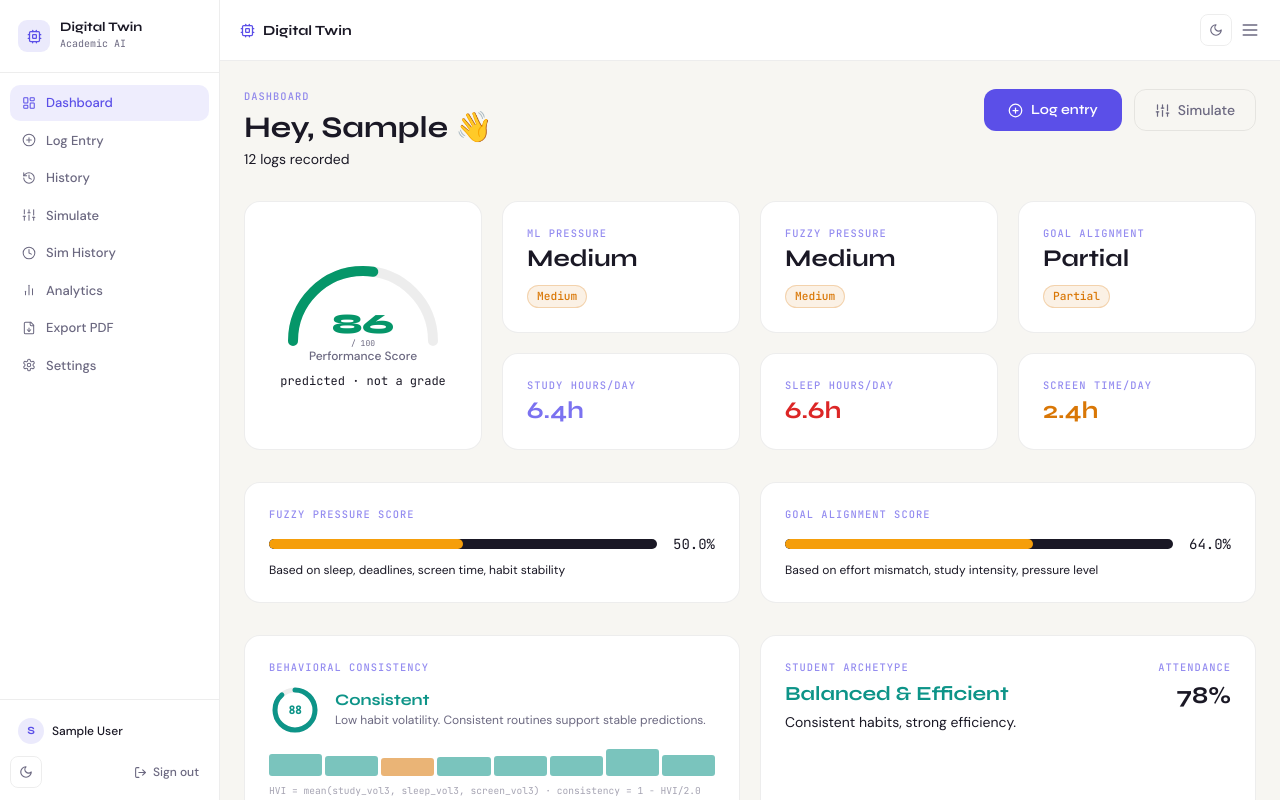
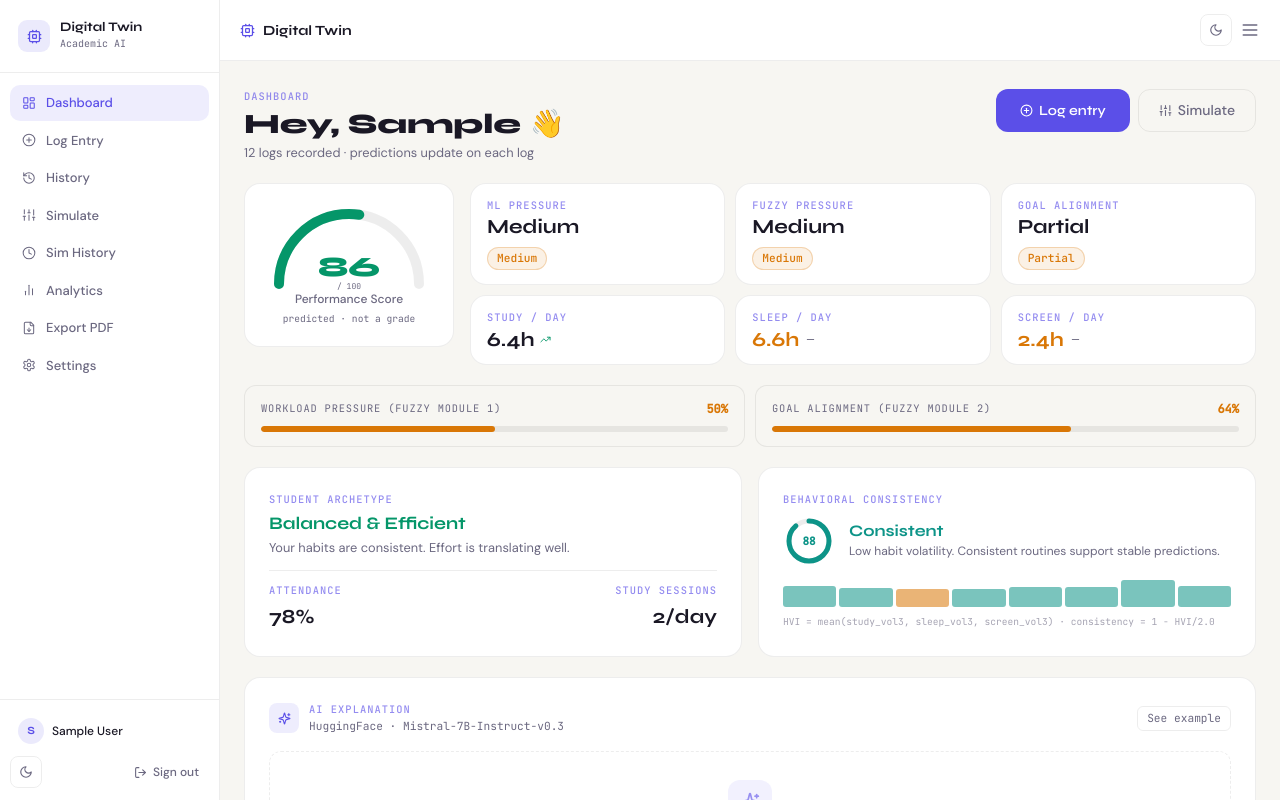
Before and after one commit to krishsinghal-5961/minor2-digital-twin, a React (Vite) app in the folder frontend/: page /app in a window 1280 px wide. Shown: the top 800 px of the page. Built offline with nearby package versions, Linux system fonts and the light colour scheme; no server answers; sample sign-in values are in the browser's storage.

Commit message:
Update Dashboard.jsx

```diff
--- a/frontend/src/pages/Dashboard.jsx
+++ b/frontend/src/pages/Dashboard.jsx
@@ -2,18 +2,48 @@ import { useEffect, useState } from 'react'
 import { useNavigate } from 'react-router-dom'
 import { api } from '../utils/api'
 import { useAuth } from '../hooks/useAuth'
-import StatCard from '../components/StatCard'
 import RiskBadge from '../components/RiskBadge'
 import ScoreGauge from '../components/ScoreGauge'
 import ConfidenceNote from '../components/ConfidenceNote'
 import GenAIExplanation from '../components/GenAIExplanation'
 import ConsistencyCard from '../components/ConsistencyCard'
-import { PlusCircle, Sliders } from 'lucide-react'
+import { PlusCircle, Sliders, TrendingUp, TrendingDown, Minus } from 'lucide-react'
 
-const clusterInfo = {
-  'Balanced & Efficient'    : { color:'text-risk-low',    desc:'Consistent habits, strong efficiency.' },
-  'Extracurricular Focused' : { color:'text-risk-medium', desc:'Active beyond academics — monitor for burnout.' },
-  'Overworked & Struggling' : { color:'text-risk-high',   desc:'High effort, low returns. Rebalance needed.' },
+const clusterDesc = {
+  'Balanced & Efficient'    : 'Your habits are consistent. Effort is translating well.',
+  'Extracurricular Focused' : 'Active beyond academics — monitor for burnout.',
+  'Overworked & Struggling' : 'High effort, low recovery. Prioritise sleep.',
+}
+const clusterColor = {
+  'Balanced & Efficient'    : '#059669',
+  'Extracurricular Focused' : '#D97706',
+  'Overworked & Struggling' : '#DC2626',
+}
+
+function TrendArrow({ logs, field }) {
+  if (!logs || logs.length < 3) return null
+  const last = logs.slice(-3).map(l => l[field])
+  const delta = last[2] - last[0]
+  if (Math.abs(delta) < 0.5) return <Minus size={11} style={{color:'var(--color-muted)'}}/>
+  return delta > 0
+    ? <TrendingUp  size={11} style={{color:'#059669'}}/>
+    : <TrendingDown size={11} style={{color:'#DC2626'}}/>
+}
+
+function FuzzyBar({ label, score, colorFn }) {
+  const pct   = Math.round(score * 100)
+  const color = colorFn(score)
+  return (
+    <div style={{padding:'14px 16px', borderRadius:12, border:'1px solid var(--color-border)', background:'var(--color-surface)'}}>
+      <div style={{display:'flex', alignItems:'center', justifyContent:'space-between', marginBottom:8}}>
+        <p style={{fontFamily:'JetBrains Mono,monospace', fontSize:'0.65rem', textTransform:'uppercase', letterSpacing:'0.08em', color:'var(--color-muted)'}}>{label}</p>
+        <span style={{fontFamily:'JetBrains Mono,monospace', fontSize:'0.75rem', fontWeight:600, color}}>{pct}%</span>
+      </div>
+      <div className="progress-track">
+        <div className="progress-fill" style={{width:`${pct}%`, background:color}}/>
+      </div>
+    </div>
+  )
 }
 
 export default function Dashboard() {
@@ -27,110 +57,123 @@ export default function Dashboard() {
   }, [])
 
   if (loading) return (
-    <div className="flex items-center justify-center h-64">
-      <div className="w-8 h-8 border-2 border-accent border-t-transparent rounded-full animate-spin" />
+    <div style={{display:'flex', alignItems:'center', justifyContent:'center', height:280}}>
+      <div style={{width:32, height:32, borderRadius:'50%', border:'2.5px solid rgba(91,79,232,0.2)', borderTopColor:'#5B4FE8', animation:'spin 0.7s linear infinite'}}/>
+      <style>{`@keyframes spin{to{transform:rotate(360deg)}}`}</style>
     </div>
   )
 
   if (!data?.latest) return (
-    <div className="max-w-xl mx-auto text-center py-24">
-      <div className="w-16 h-16 rounded-2xl bg-accent/10 flex items-center justify-center mx-auto mb-6">
-        <PlusCircle size={28} className="text-accent" />
+    <div style={{maxWidth:440, margin:'0 auto', textAlign:'center', padding:'6rem 1rem'}}>
+      <div style={{width:56, height:56, borderRadius:14, background:'rgba(91,79,232,0.08)', display:'flex', alignItems:'center', justifyContent:'center', margin:'0 auto 20px'}}>
+        <PlusCircle size={24} color="#5B4FE8" style={{opacity:0.7}}/>
       </div>
-      <h2 className="font-display font-bold text-2xl text-paper mb-3">No data yet</h2>
-      <p className="text-paper/40 mb-8">Submit your first weekly log to activate your digital twin.</p>
+      <h2 style={{fontFamily:'Syne,sans-serif', fontWeight:700, fontSize:'1.375rem', color:'var(--color-paper)', marginBottom:8}}>
+        No data yet
+      </h2>
+      <p style={{fontFamily:'DM Sans,sans-serif', color:'var(--color-muted)', fontSize:'0.875rem', marginBottom:28, lineHeight:1.6}}>
+        Submit your first weekly log to activate your digital twin and start receiving predictions.
+      </p>
       <button onClick={() => navigate('/app/log')} className="btn-primary">Submit first log</button>
     </div>
   )
 
   const l  = data.latest
-  const ci = clusterInfo[l.cluster_label] || { color:'text-paper', desc:'' }
+  const logs = data.logs || []
+  const cc = clusterColor[l.cluster_label] || 'var(--color-paper)'
 
   return (
-    <div className="space-y-8 animate-fade-in">
+    <div style={{display:'flex', flexDirection:'column', gap:20}}>
       {/* Header */}
-      <div className="flex items-start justify-between flex-wrap gap-4">
+      <div style={{display:'flex', alignItems:'flex-start', justifyContent:'space-between', flexWrap:'wrap', gap:12}}>
         <div>
           <p className="section-label">Dashboard</p>
-          <h1 className="font-display font-bold text-3xl text-paper">Hey, {user?.name?.split(' ')[0]} 👋</h1>
-          <p className="text-paper/40 font-body text-sm mt-1">{data.total_logs} log{data.total_logs !== 1?'s':''} recorded</p>
+          <h1 style={{fontFamily:'Syne,sans-serif', fontWeight:800, fontSize:'1.75rem', color:'var(--color-paper)', lineHeight:1.1, marginTop:2}}>
+            Hey, {user?.name?.split(' ')[0]} 👋
+          </h1>
+          <p style={{fontFamily:'DM Sans,sans-serif', fontSize:'0.8rem', color:'var(--color-muted)', marginTop:4}}>
+            {data.total_logs} log{data.total_logs !== 1 ? 's' : ''} recorded · predictions update on each log
+          </p>
         </div>
-        <div className="flex gap-3">
-          <button onClick={() => navigate('/app/log')}      className="btn-primary flex items-center gap-2 text-sm"><PlusCircle size={15}/> Log entry</button>
-          <button onClick={() => navigate('/app/simulate')} className="btn-ghost  flex items-center gap-2 text-sm"><Sliders size={15}/> Simulate</button>
+        <div style={{display:'flex', gap:8}}>
+          <button onClick={() => navigate('/app/log')}      className="btn-primary"><PlusCircle size={13}/> Log entry</button>
+          <button onClick={() => navigate('/app/simulate')} className="btn-ghost"><Sliders size={13}/> Simulate</button>
         </div>
       </div>
 
-      <ConfidenceNote note={data.confidence_note} />
+      <ConfidenceNote note={data.confidence_note}/>
 
-      {/* Top row */}
-      <div className="grid grid-cols-1 lg:grid-cols-4 gap-5">
-        <div className="card flex flex-col items-center justify-center lg:col-span-1 animate-fade-up"
-          style={{animationDelay:'0ms',animationFillMode:'both',opacity:0}}>
-          <ScoreGauge score={l.performance_score} label="Performance Score" />
-          <p className="text-paper/30 text-xs font-mono mt-2">predicted · not a grade</p>
+      {/* Top row — gauge + 6 stats */}
+      <div style={{display:'grid', gridTemplateColumns:'auto 1fr', gap:16, alignItems:'start'}} className="flex-wrap">
+        <div className="card" style={{display:'flex', flexDirection:'column', alignItems:'center', padding:'20px 24px'}}>
+          <ScoreGauge score={l.performance_score} label="Performance Score"/>
+          <p style={{fontFamily:'JetBrains Mono,monospace', fontSize:'0.6rem', color:'var(--color-muted)', marginTop:4, textAlign:'center'}}>
+            predicted · not a grade
+          </p>
         </div>
-        <div className="lg:col-span-3 grid grid-cols-2 md:grid-cols-3 gap-5">
-          <StatCard label="ML Pressure"    value={l.pressure_label}        badge={<RiskBadge label={l.pressure_label}/>}                         delay={100}/>
-          <StatCard label="Fuzzy Pressure" value={l.fuzzy_pressure_label}  badge={<RiskBadge label={l.fuzzy_pressure_label}/>}                   delay={150}/>
-          <StatCard label="Goal Alignment" value={l.fuzzy_alignment_label} badge={<RiskBadge label={l.fuzzy_alignment_label} type="alignment"/>}  delay={200}/>
-          <StatCard label="Study Hours/day"  value={`${l.study_hours_day}h`}  accent="text-accent-soft"                                           delay={250}/>
-          <StatCard label="Sleep Hours/day"  value={`${l.sleep_hours_day}h`}  accent={l.sleep_hours_day>=7?'text-risk-low':'text-risk-high'}      delay={300}/>
-          <StatCard label="Screen Time/day"  value={`${l.screen_time_day}h`}  accent={l.screen_time_day<=2?'text-risk-low':'text-risk-medium'}    delay={350}/>
+        <div style={{display:'grid', gridTemplateColumns:'repeat(3, 1fr)', gap:10}}>
+          {[
+            { label:'ML Pressure',     v: l.pressure_label,        badge: <RiskBadge label={l.pressure_label}/>, delay:80 },
+            { label:'Fuzzy Pressure',  v: l.fuzzy_pressure_label,  badge: <RiskBadge label={l.fuzzy_pressure_label}/>, delay:120 },
+            { label:'Goal Alignment',  v: l.fuzzy_alignment_label, badge: <RiskBadge label={l.fuzzy_alignment_label} type="alignment"/>, delay:160 },
+            { label:'Study / day',     v: `${l.study_hours_day}h`, trend:<TrendArrow logs={logs} field="study_hours_day"/>, delay:200 },
+            { label:'Sleep / day',     v: `${l.sleep_hours_day}h`, trend:<TrendArrow logs={logs} field="sleep_hours_day"/>, delay:240,
+              accent: l.sleep_hours_day >= 7 ? '#059669' : l.sleep_hours_day >= 6 ? '#D97706' : '#DC2626' },
+            { label:'Screen / day',    v: `${l.screen_time_day}h`, trend:<TrendArrow logs={logs} field="screen_time_day"/>, delay:280,
+              accent: l.screen_time_day <= 2 ? '#059669' : l.screen_time_day <= 4 ? '#D97706' : '#DC2626' },
+          ].map(s => (
+            <div key={s.label} className="card-hover animate-fade-up"
+              style={{animationDelay:`${s.delay}ms`, animationFillMode:'both', opacity:0, padding:'14px 16px'}}>
+              <p className="section-label">{s.label}</p>
+              <div style={{display:'flex', alignItems:'center', gap:6, marginTop:4}}>
+                <p style={{fontFamily:'Syne,sans-serif', fontWeight:700, fontSize:'1.25rem', color: s.accent || 'var(--color-paper)', lineHeight:1}}>
+                  {s.v}
+                </p>
+                {s.trend}
+              </div>
+              {s.badge && <div style={{marginTop:8}}>{s.badge}</div>}
+            </div>
+          ))}
         </div>
       </div>
 
       {/* Fuzzy score bars */}
-      <div className="grid grid-cols-1 md:grid-cols-2 gap-5">
-        <div className="card animate-fade-up" style={{animationDelay:'400ms',animationFillMode:'both',opacity:0}}>
-          <p className="section-label mb-3">Fuzzy Pressure Score</p>
-          <div className="flex items-center gap-4">
-            <div className="flex-1 h-2.5 bg-ink rounded-full overflow-hidden">
-              <div className="h-full rounded-full transition-all duration-1000"
-                style={{width:`${l.fuzzy_pressure_score*100}%`,
-                        background:l.fuzzy_pressure_score<0.35?'#2DD4BF':l.fuzzy_pressure_score<0.65?'#F59E0B':'#F43F5E'}}/>
-            </div>
-            <span className="font-mono text-sm text-paper/60 shrink-0">{(l.fuzzy_pressure_score*100).toFixed(1)}%</span>
-          </div>
-          <p className="text-paper/30 text-xs font-body mt-2">Based on sleep, deadlines, screen time, habit stability</p>
-        </div>
-        <div className="card animate-fade-up" style={{animationDelay:'450ms',animationFillMode:'both',opacity:0}}>
-          <p className="section-label mb-3">Goal Alignment Score</p>
-          <div className="flex items-center gap-4">
-            <div className="flex-1 h-2.5 bg-ink rounded-full overflow-hidden">
-              <div className="h-full rounded-full transition-all duration-1000"
-                style={{width:`${l.fuzzy_alignment_score*100}%`,
-                        background:l.fuzzy_alignment_score<0.4?'#F43F5E':l.fuzzy_alignment_score<0.66?'#F59E0B':'#10B981'}}/>
-            </div>
-            <span className="font-mono text-sm text-paper/60 shrink-0">{(l.fuzzy_alignment_score*100).toFixed(1)}%</span>
-          </div>
-          <p className="text-paper/30 text-xs font-body mt-2">Based on effort mismatch, study intensity, pressure level</p>
-        </div>
+      <div style={{display:'grid', gridTemplateColumns:'1fr 1fr', gap:10}}>
+        <FuzzyBar label="Workload Pressure (Fuzzy Module 1)" score={l.fuzzy_pressure_score}
+          colorFn={s => s < 0.35 ? '#0D9488' : s < 0.65 ? '#D97706' : '#DC2626'}/>
+        <FuzzyBar label="Goal Alignment (Fuzzy Module 2)" score={l.fuzzy_alignment_score}
+          colorFn={s => s < 0.4 ? '#DC2626' : s < 0.66 ? '#D97706' : '#059669'}/>
       </div>
 
-      {/* Consistency + Cluster */}
-      <div className="grid grid-cols-1 md:grid-cols-2 gap-5">
-        <ConsistencyCard score={data.consistency_score} logs={data.logs} />
-        <div className="card animate-fade-up" style={{animationDelay:'500ms',animationFillMode:'both',opacity:0}}>
-          <div className="flex items-start justify-between flex-wrap gap-4">
+      {/* Cluster + Consistency */}
+      <div style={{display:'grid', gridTemplateColumns:'1fr 1fr', gap:16}}>
+        <div className="card">
+          <p className="section-label">Student Archetype</p>
+          <p style={{fontFamily:'Syne,sans-serif', fontWeight:700, fontSize:'1.1rem', color:cc, marginTop:6, lineHeight:1.2}}>
+            {l.cluster_label}
+          </p>
+          <p style={{fontFamily:'DM Sans,sans-serif', fontSize:'0.8rem', color:'var(--color-muted)', marginTop:4, lineHeight:1.5}}>
+            {clusterDesc[l.cluster_label] || ''}
+          </p>
+          <div style={{marginTop:12, paddingTop:12, borderTop:'1px solid var(--color-border)', display:'flex', justifyContent:'space-between'}}>
             <div>
-              <p className="section-label">Student Archetype</p>
-              <h3 className={`font-display font-bold text-xl mt-1 ${ci.color}`}>{l.cluster_label}</h3>
-              <p className="text-paper/40 font-body text-sm mt-1">{ci.desc}</p>
+              <p className="section-label">Attendance</p>
+              <p style={{fontFamily:'Syne,sans-serif', fontWeight:700, fontSize:'1.25rem', color:'var(--color-paper)', marginTop:2}}>{l.attendance_pct}%</p>
             </div>
-            <div className="text-right">
-              <p className="section-label">Attendance</p>
-              <p className="font-display font-bold text-2xl text-paper mt-1">{l.attendance_pct}%</p>
+            <div style={{textAlign:'right'}}>
+              <p className="section-label">Study Sessions</p>
+              <p style={{fontFamily:'Syne,sans-serif', fontWeight:700, fontSize:'1.25rem', color:'var(--color-paper)', marginTop:2}}>{l.study_sessions}/day</p>
             </div>
           </div>
         </div>
+        <ConsistencyCard score={data.consistency_score} logs={logs}/>
       </div>
 
       {/* GenAI Explanation */}
-      <GenAIExplanation data={l} />
+      <GenAIExplanation data={l}/>
 
-      <p className="text-paper/20 text-xs font-mono text-center pb-4">
-        All predictions are simulations only — not prescriptions, not diagnoses.
+      <p style={{fontFamily:'JetBrains Mono,monospace', fontSize:'0.625rem', color:'var(--color-muted)', textAlign:'center', opacity:0.5, paddingBottom:8}}>
+        All outputs are simulations only — not prescriptions, not diagnoses.
       </p>
     </div>
   )
```
